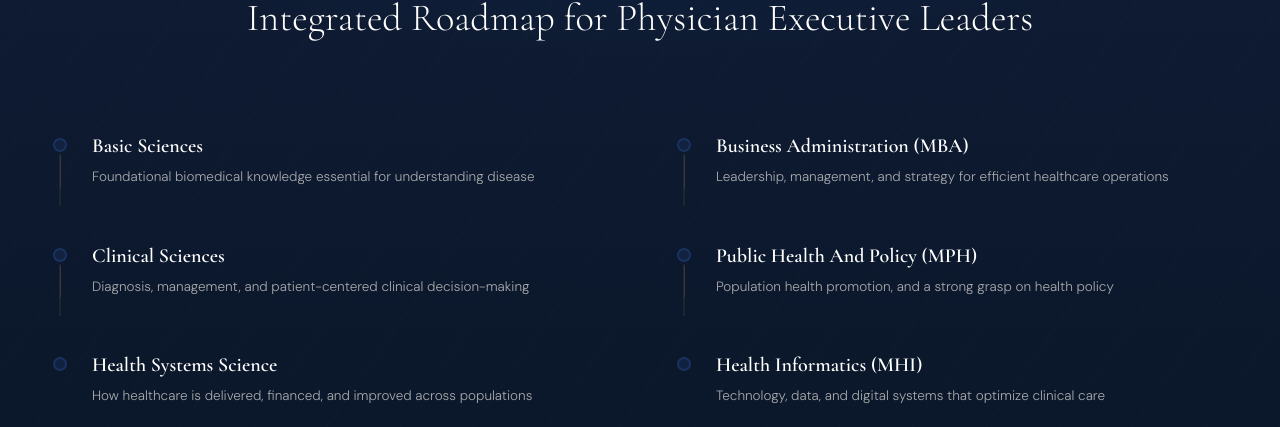
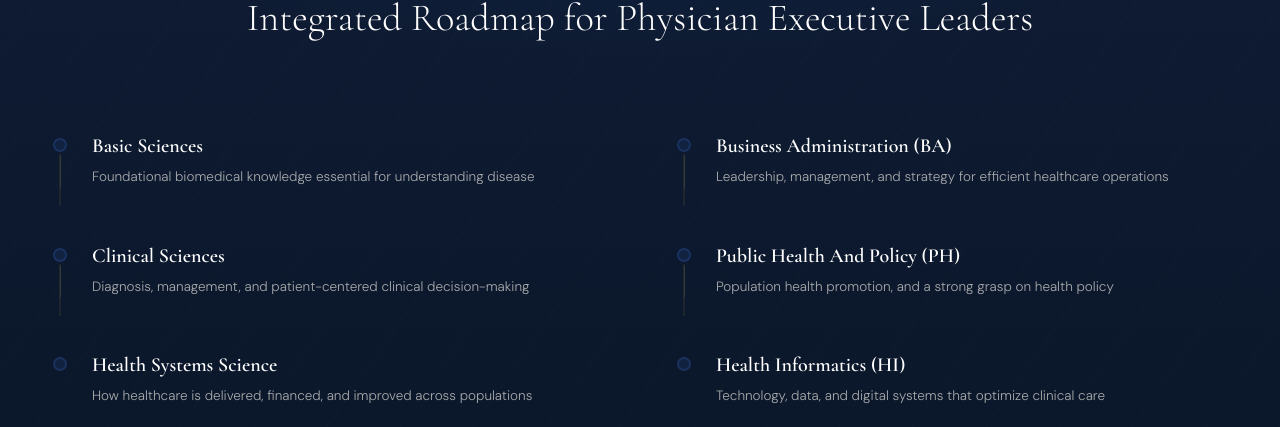
Before and after one commit to abhipatel8675/hmd-app, a Next.js app: page / in a window 1280 px wide. Shown: the part 5591-6018 px from the top of the page. Built offline with nearby package versions, Linux system fonts and the light colour scheme.

Commit message:
Update curriculum abbreviations: MBA→BA, MPH→PH, MHI→HI
Co-Authored-By: Claude Sonnet 4.6 <noreply@anthropic.com>

```diff
--- a/components/CurriculumSection/index.tsx
+++ b/components/CurriculumSection/index.tsx
@@ -7,9 +7,9 @@ const leftItems = [
 ];
 
 const rightItems = [
-  { name: "Business Administration (MBA)", desc: "Leadership, management, and strategy for efficient healthcare operations" },
-  { name: "Public Health And Policy (MPH)", desc: "Population health promotion, and a strong grasp on health policy" },
-  { name: "Health Informatics (MHI)", desc: "Technology, data, and digital systems that optimize clinical care" },
+  { name: "Business Administration (BA)", desc: "Leadership, management, and strategy for efficient healthcare operations" },
+  { name: "Public Health And Policy (PH)", desc: "Population health promotion, and a strong grasp on health policy" },
+  { name: "Health Informatics (HI)", desc: "Technology, data, and digital systems that optimize clinical care" },
 ];
 
 function CurriculumColumn({ items }: { items: typeof leftItems }) {
```
